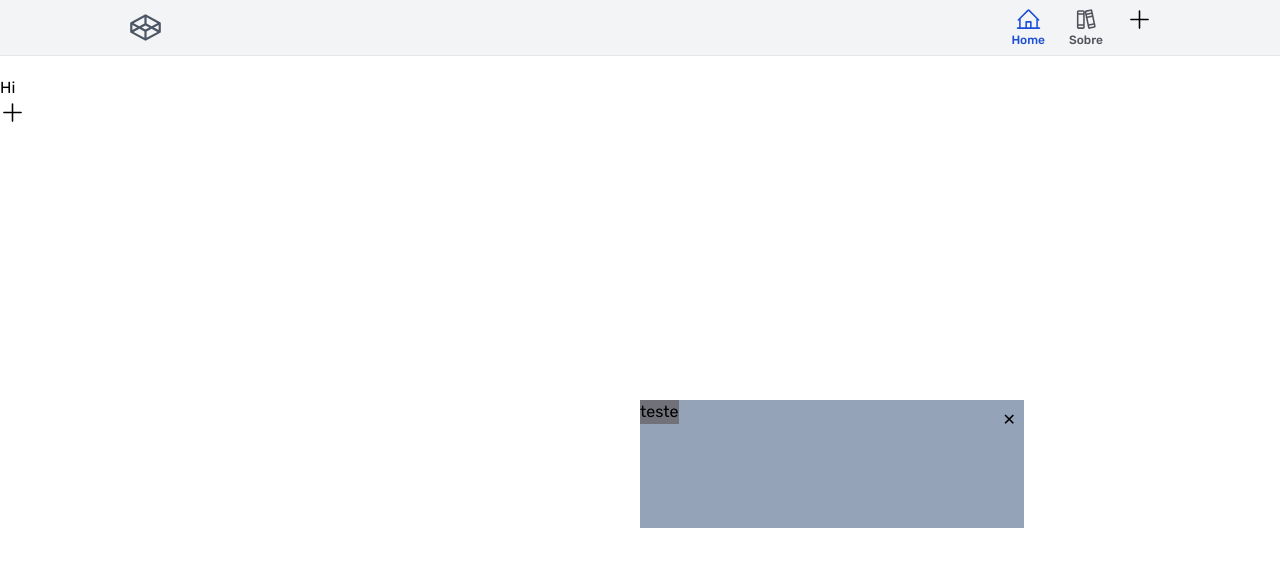
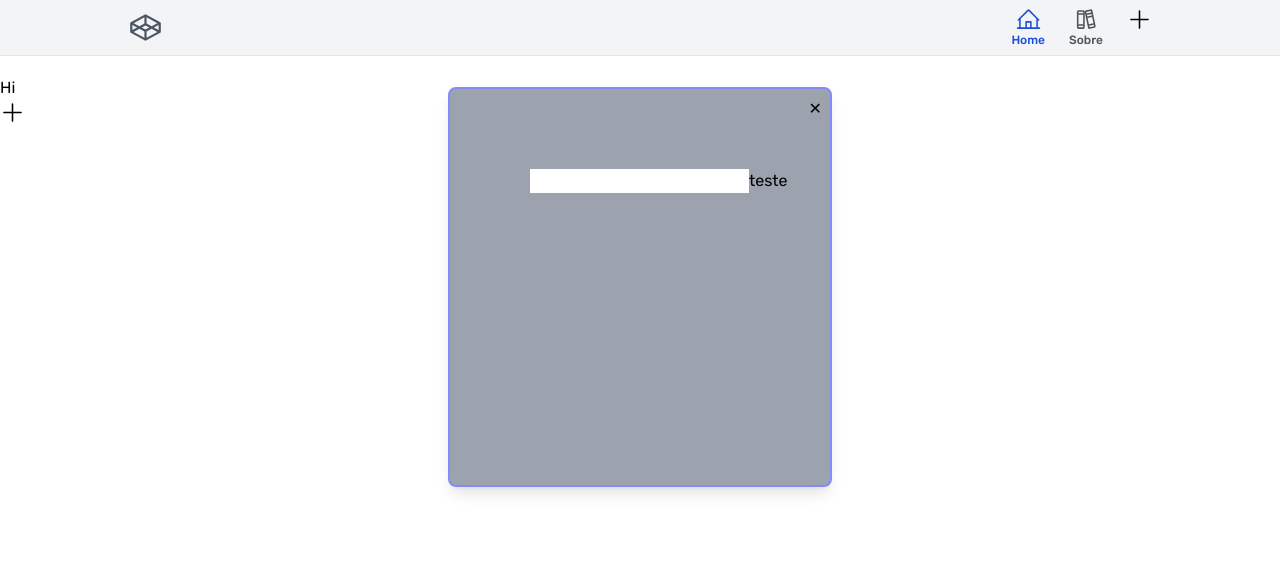
Before and after one commit to eliascoding365/TCC_Etec, a Next.js app: page / in a window 1280 px wide. Both pictures are taken after a click on the button 1139 px from the left and 19 px from the top of the page. Shown: the top 566 px of the page. Built offline with nearby package versions, Linux system fonts and the light colour scheme.

Commit message:
Creating modal (2)

```diff
--- a/src/app/NavBar.tsx
+++ b/src/app/NavBar.tsx
@@ -38,7 +38,7 @@ const NavBar = () => {
           </div>
           </Link>
         )}
-        <CreateVagaButton/>
+        <CreateVagaButton />
       </ul>
     </nav>
     )
--- a/src/app/components/CreateVagaButton/CreateVagaButton.tsx
+++ b/src/app/components/CreateVagaButton/CreateVagaButton.tsx
@@ -1,7 +1,7 @@
 'use client'
 import React, { useState } from 'react'
 import { PiPlus } from "react-icons/pi";
-
+import style from './CreaateVagaButton.module.css'
 
 
 const CreateVagaButton = () => {
@@ -15,32 +15,31 @@ const CreateVagaButton = () => {
     setIsOpen(false);
   };
 
-  const handleModalClick = (event: { stopPropagation: () => void; }) => {
-    event.stopPropagation();
-  };
+
   return (
     <div >
+      <div>
         <button
           className="btn"
           onClick={openModal}
+          onChange={closeModal}
+        ><PiPlus size={'25px'} />
+        </button>
+      </div>
+      {isOpen && (
+        <div className='
+        className="grid grid-cols-3 grid-rows-3 w-96 h-1/2
+        fixed top-1/3 left-1/2 transform -translate-x-1/2
+        -translate-y-1/2 p-20 bg-gray-400 border-2 mt-5
+        rounded-lg shadow-lg border-indigo-400
 
-      ><PiPlus size={'25px'}/>
-      </button>
-      {isOpen && (
-      <div className='flex justify-center items-center fixed top-1/2 left-1/2 w-max'>
-        <div className=" bg-slate-400 w-96 h-32 modal-overlay" onClick={closeModal}>
-          <div className="modal">
-            <div className="modal-box bg-slate-600" onClick={handleModalClick}>
+        ' >
           <button type="button" className="btn btn-sm btn-circle btn-ghost absolute right-2 top-2" onClick={closeModal}>✕</button>
-              <div className="flex absolute content-center bg-zinc-500 modal-action">
-                <form method="dialog">
+          <form className='flex' method="dialog">
+            <input type="text" />
             {/* if there is a button in form, it will close the modal */}
             <p>teste</p>
           </form>
-            </div>
-            </div>
-          </div>
-        </div>
         </div>
       )}
 
--- a/tailwind.config.ts
+++ b/tailwind.config.ts
@@ -14,6 +14,12 @@ const config: Config = {
           "conic-gradient(from 180deg at 50% 50%, var(--tw-gradient-stops))",
       },
     },
+      gridTemplateColumns: {
+        '3': 'repeat(3, minmax(0, 1fr))',
+    },
+      gridTemplateRows: {
+        '3': 'repeat(3, minmax(0, 1fr))',
+    },
   },
   plugins: [],
 };
```
Lines whose indentation alone changed are shown as unchanged.
